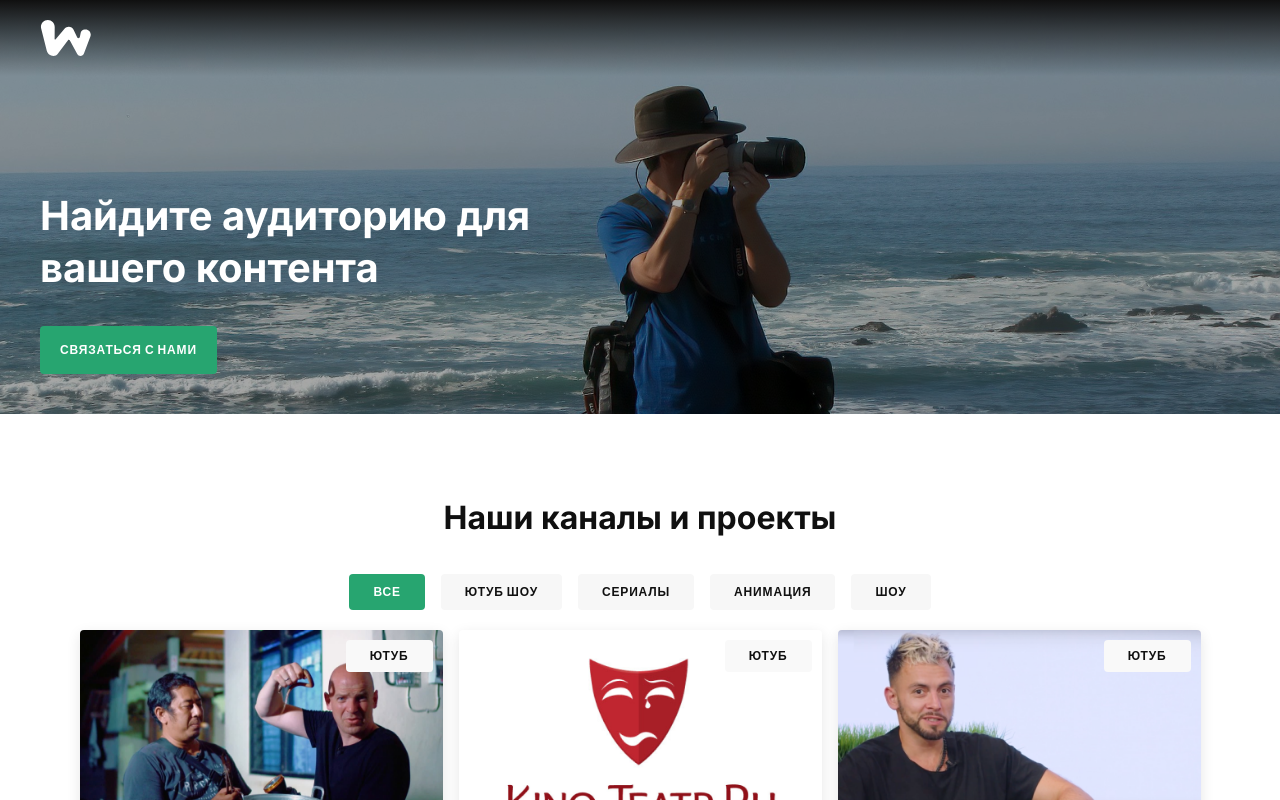
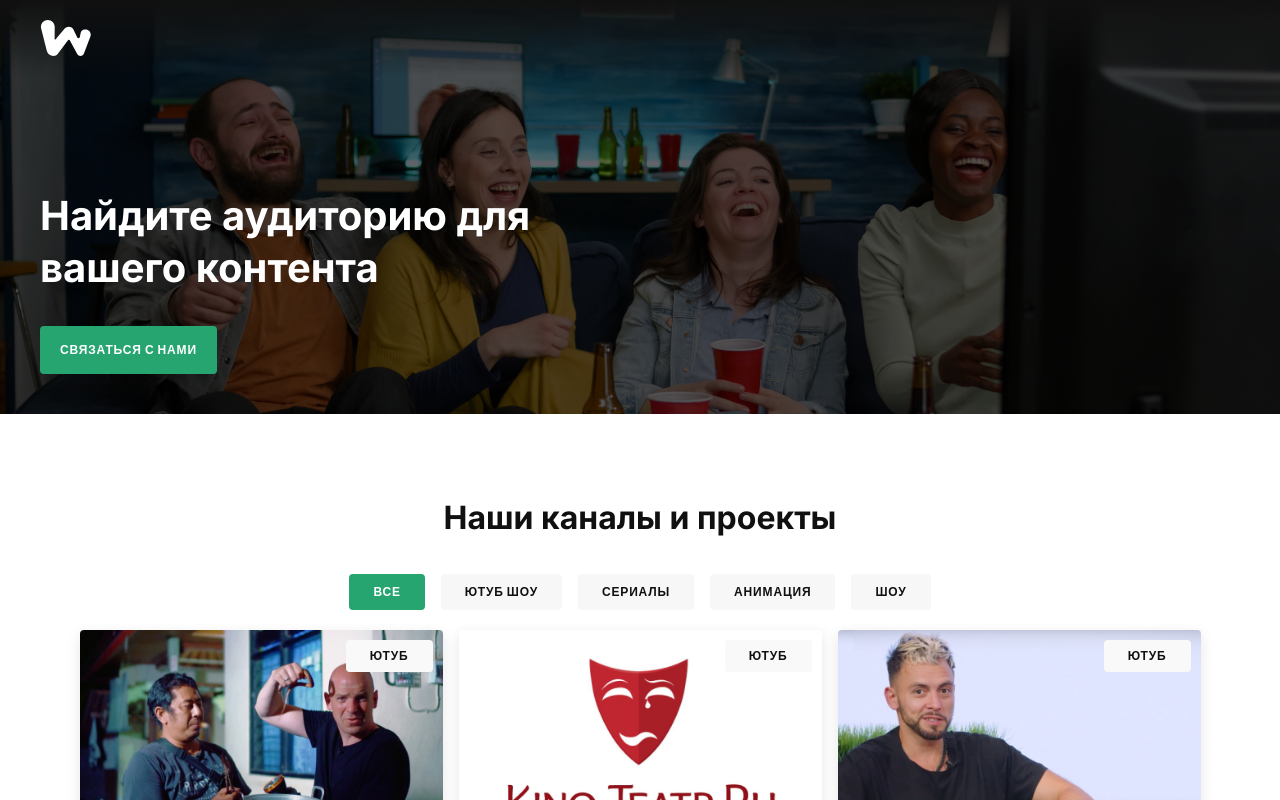
Before and after one commit to gilaniel/waptak, a Next.js app: page / in a window 1280 px wide. Shown: the top 800 px of the page. Built offline with nearby package versions, Linux system fonts and the light colour scheme.

Commit message:
Add files via upload

```diff
--- a/components/hero.tsx
+++ b/components/hero.tsx
@@ -5,12 +5,8 @@ export const Hero = () => {
   return (
     <section className="w-full mb-[80px]">
       <div className="banner relative w-full h-[551px] md:h-[414px] z-[1] p-5 py-10 md:p-10 flex items-end">
-        <picture>
-          <source srcSet="/bg/bg-xxl.png" media="(min-width: 1440px)" />
-          <source srcSet="/bg/bg-xl.png" media="(min-width: 1280px)" />
-          <source srcSet="/bg/bg-md.png" media="(min-width: 768px)" />
         <FadeImg
-            src="/bg/bg-sm.png"
+          src="/bg/bg-new.png"
           alt="Waptak"
           sizes="100%"
           fill
@@ -18,7 +14,6 @@ export const Hero = () => {
           className="object-cover object-center"
           noLoader
         />
-        </picture>
         <div className="flex flex-col gap-8 relative z-[3] max-w-[504px]">
           <h1 className="text-white">Найдите аудиторию для вашего контента</h1>
           <div>
```
Lines whose indentation alone changed are shown as unchanged.
